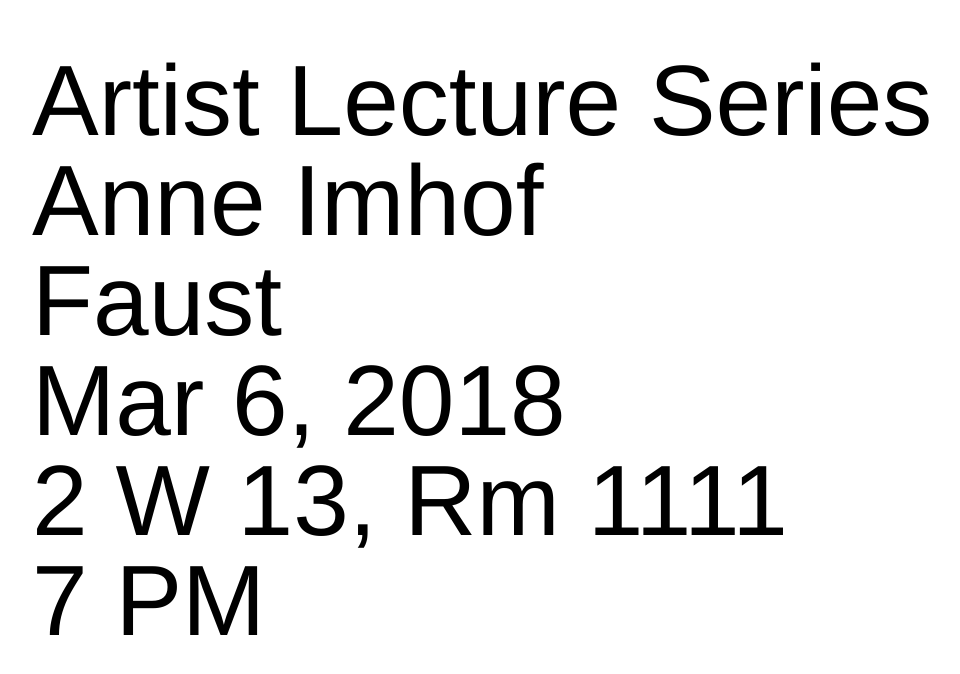
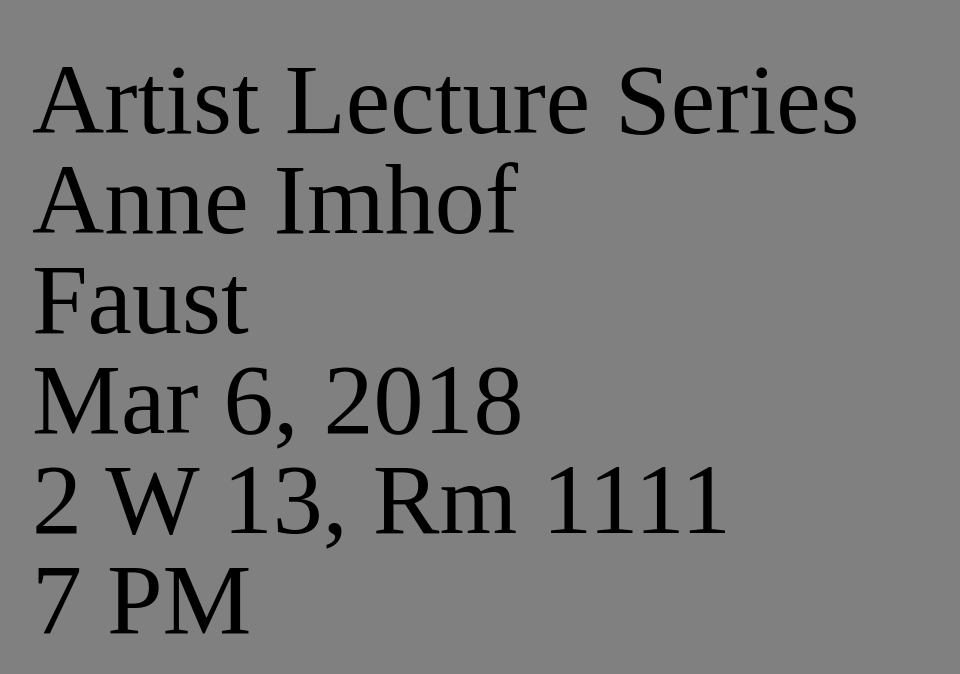
Before and after one commit to briansw/artistlectureseries, a plain HTML site: page imhof/index.html in a window 1280 px wide. Shown: the whole page, without its empty margins (18-978 px from the left). Drawn offline with nearby package versions, Linux system fonts and the light colour scheme.

Commit message:
changed color

```diff
--- a/imhof/assets/css/styles.css
+++ b/imhof/assets/css/styles.css
@@ -3,7 +3,9 @@
 body {
   margin: 50px;
   padding: 0;
-  font-family: Helvetica, Arial, sans-serif;
+  font-family: Veranda;
+  background-color: gray;
+
 }
 
 .series,
```
